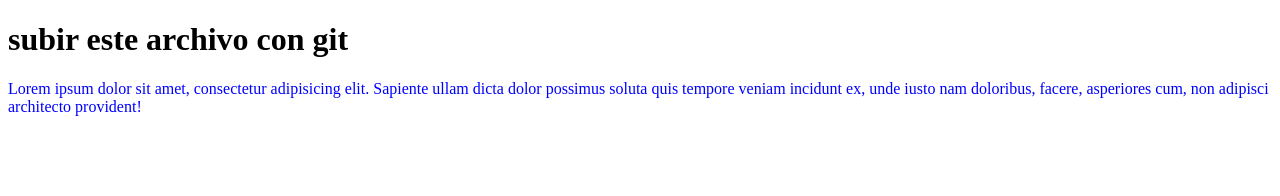
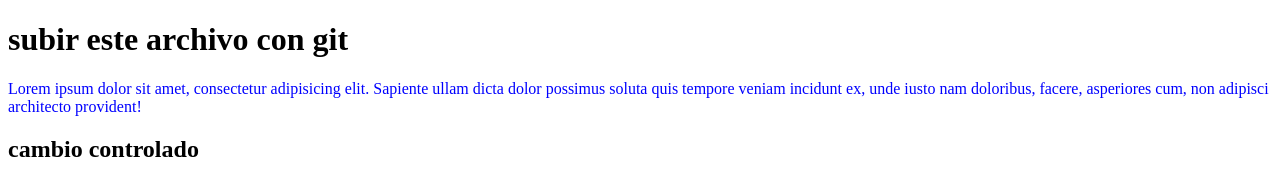
Before and after one commit to 4ll3nd/adsd, a plain HTML site: page index.html in a window 1280 px wide. Drawn offline with Linux system fonts and the light colour scheme.

Commit message:
version 0.2

```diff
--- a/index.html
+++ b/index.html
@@ -8,5 +8,6 @@
 <body>
 	<h1>subir este archivo con git</h1>
 	<p style="color: blue;">Lorem ipsum dolor sit amet, consectetur adipisicing elit. Sapiente ullam dicta dolor possimus soluta quis tempore veniam incidunt ex, unde iusto nam doloribus, facere, asperiores cum, non adipisci architecto provident!</p>
+	<h2>cambio controlado</h2>
 </body>
 </html>
```
